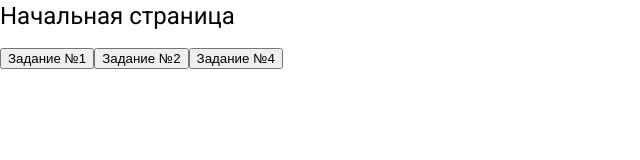
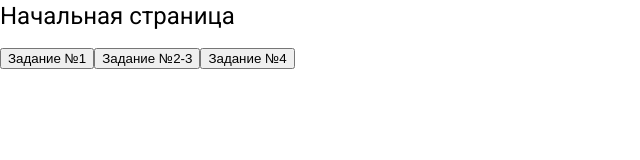
Before and after one commit to Angulator3000/wb-2, an Angular app in the folder WB-test2/: page /home in a window 1280 px wide. Shown: the top 160 px of the page, without its empty margins (0-640 px from the left). Built offline with nearby package versions, Linux system fonts and the light colour scheme.

Commit message:
чучуть поправил

```diff
--- a/WB-test2/src/app/home/home.component.html
+++ b/WB-test2/src/app/home/home.component.html
@@ -1,4 +1,4 @@
 <H1>Начальная страница</H1>
 <button (click)="login()">Задание №1</button>
-<button (click)="table()">Задание №2</button>
+<button (click)="table()">Задание №2-3</button>
 <button (click)="stream()">Задание №4</button>
```
